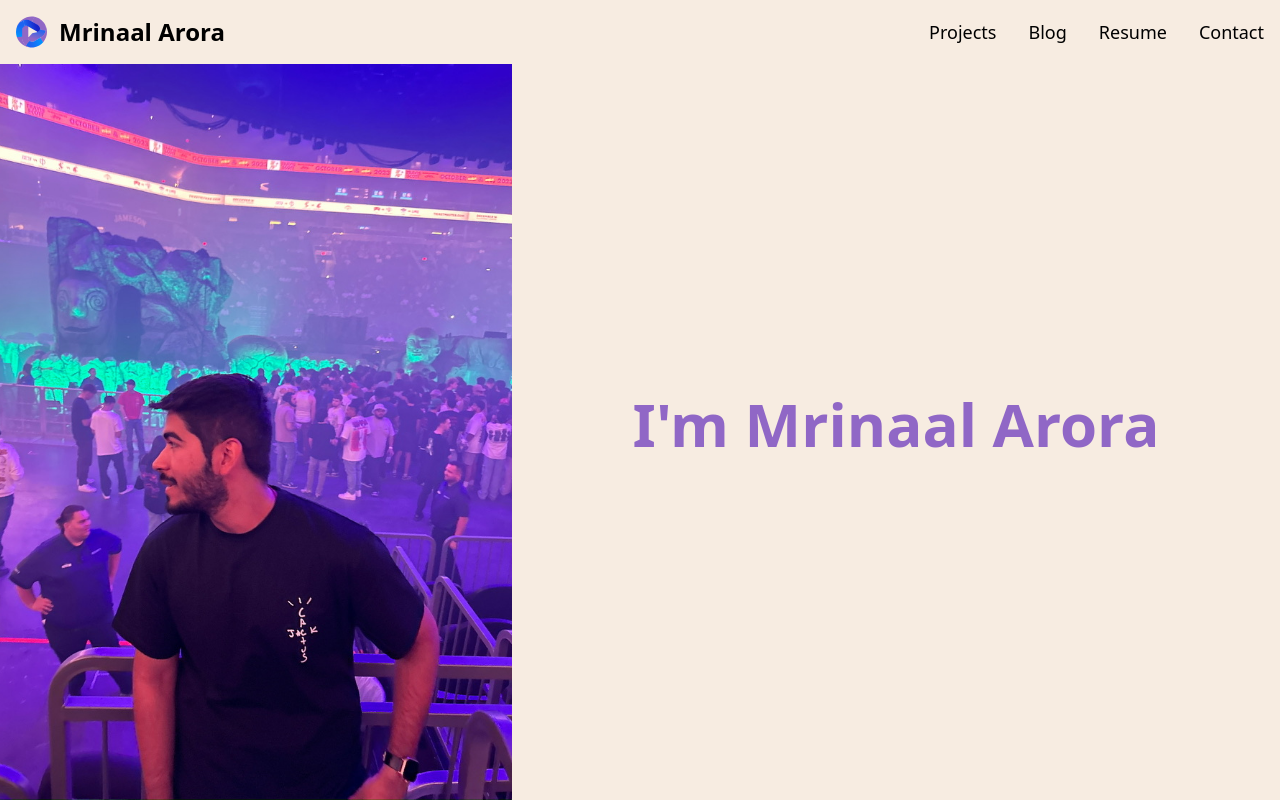
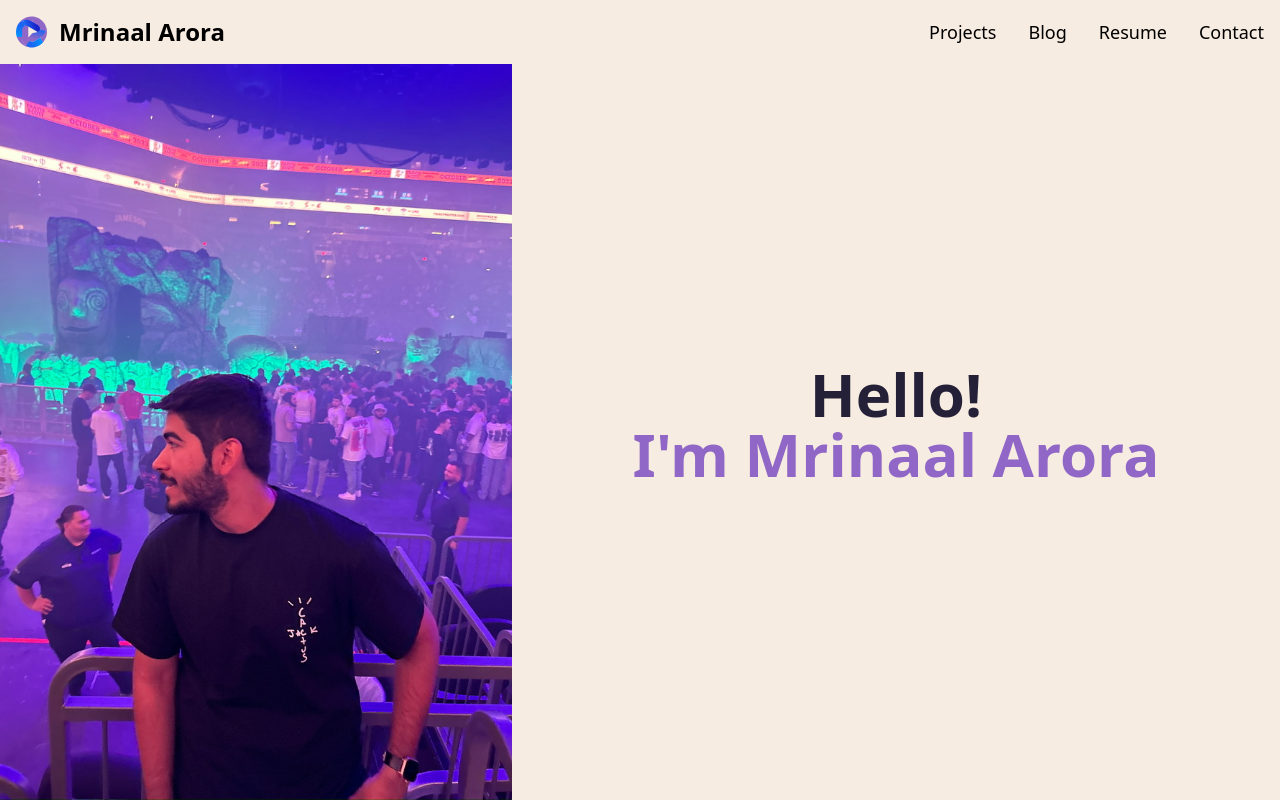
Before and after one commit to aroramrinaal/my-portfolio, a Next.js app: page / in a window 1280 px wide. Built offline with nearby package versions, Linux system fonts and the light colour scheme.

Commit message:
refactor: Update home page layout and styles

```diff
--- a/src/pages/index.tsx
+++ b/src/pages/index.tsx
@@ -9,6 +9,7 @@ const Home: React.FC = () => {
         <div className="w-2/5 bg-cover bg-center" style={{ backgroundImage: "url('/images/profile.jpeg')" }}></div>
         <div className="w-3/5 flex flex-col justify-center items-center bg-linen">
           <div className="text-center">
+            <h1 className="text-6xl font-bold text-darkPurple">Hello!</h1>
             <h1 className="text-6xl font-bold text-amethyst">I&apos;m Mrinaal Arora</h1>
             <p className="text-2xl mt-4 text-gray-700"></p>
           </div>
```
